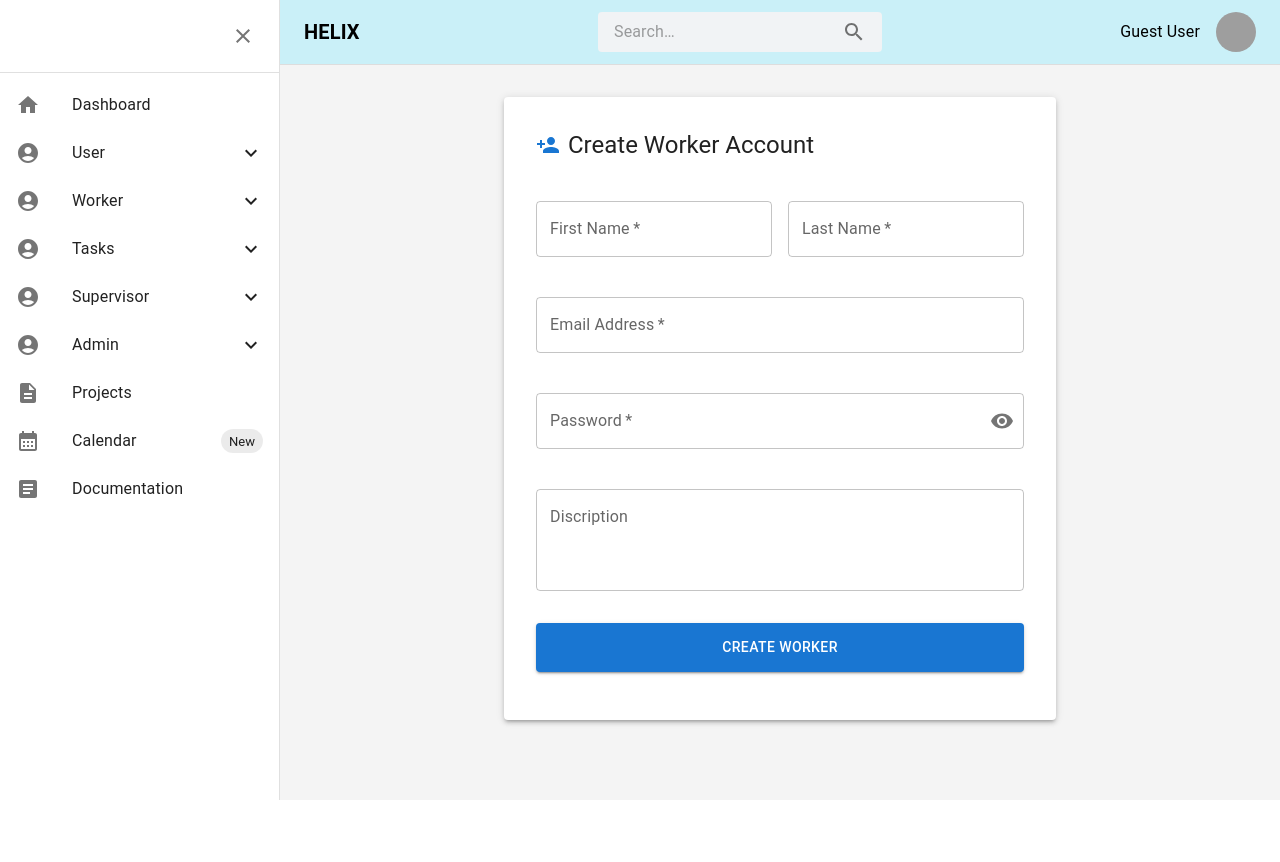
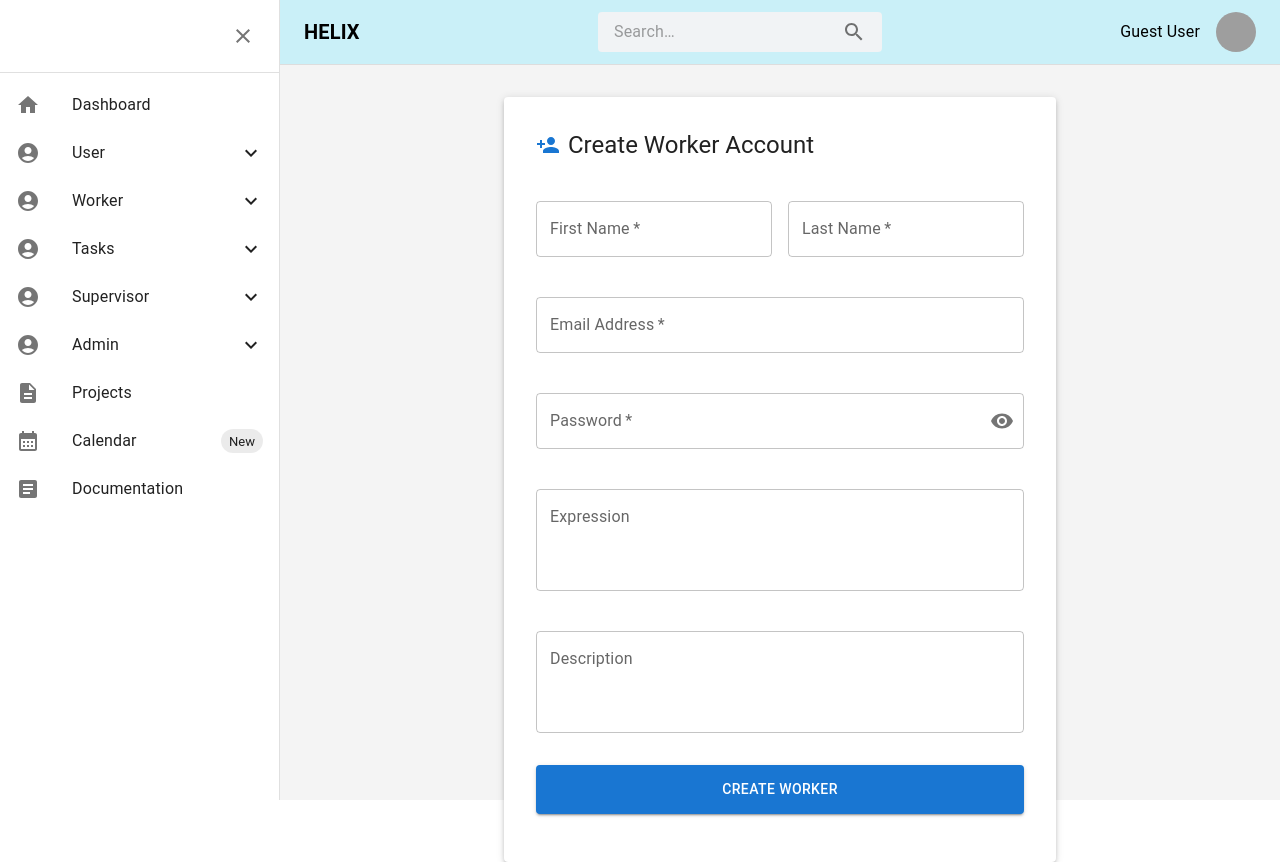
Before and after one commit to Anjana2k02/Task-Manager-App-Frontend, a React (Vite) app: page /worker/create in a window 1280 px wide. Before the commit the page ends 800 px from the top, so only its background shows below. Built offline with nearby package versions, Linux system fonts and the light colour scheme; grey boxes are pictures that could not be loaded.

Commit message:
add description

```diff
--- a/src/pages/worker/create.jsx
+++ b/src/pages/worker/create.jsx
@@ -205,11 +205,27 @@
               />
             </Grid>
 
+            <Grid item xs={12}>
+              <TextField
+                name="expression"
+                label="Expression"
+                multiline
+                rows={3}
+                value={formData.expression}
+                onChange={handleChange}
+                error={!!errors.expression}
+                helperText={errors.expression}
+                fullWidth
+                margin="normal"
+                size="medium"
+              />
+            </Grid>
+
 
             <Grid item xs={12}>
               <TextField
                 name="expression"
-                label="Discription"
+                label="Description"
                 multiline
                 rows={3}
                 value={formData.expression}
```
